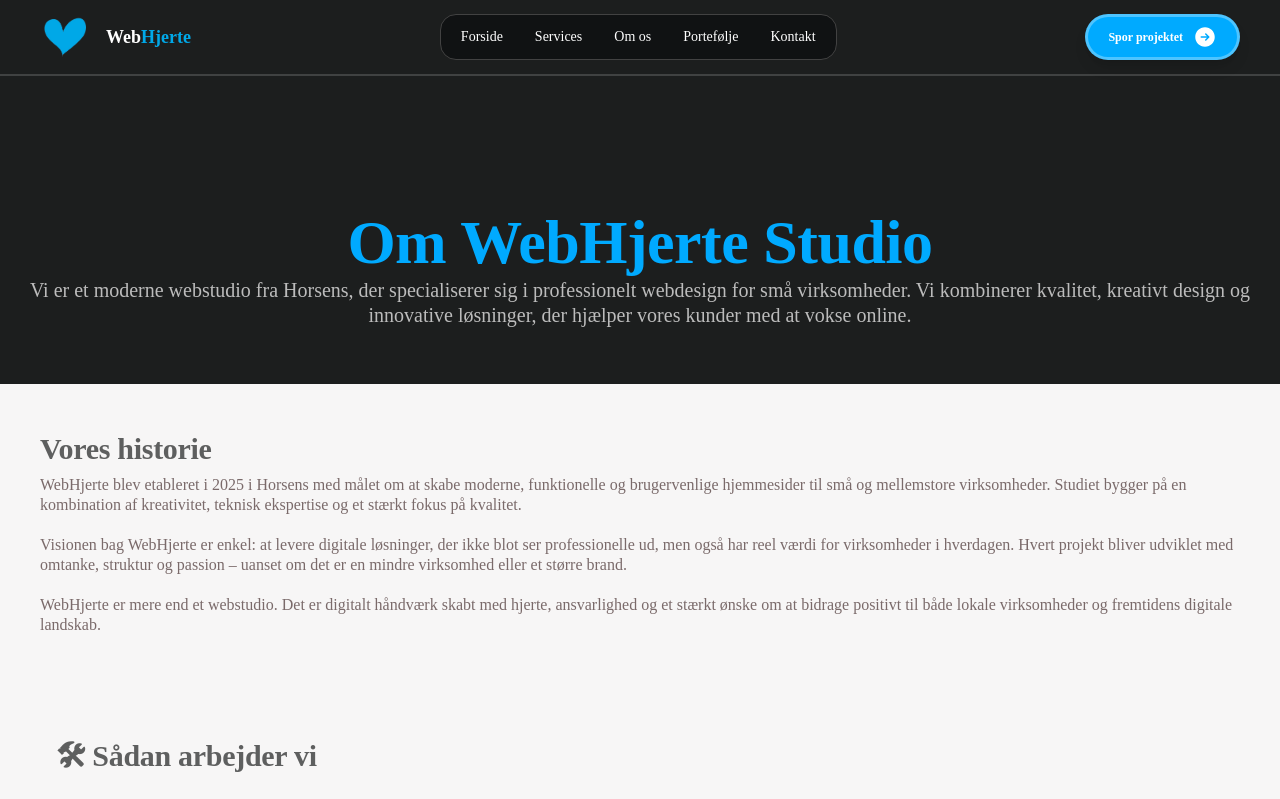
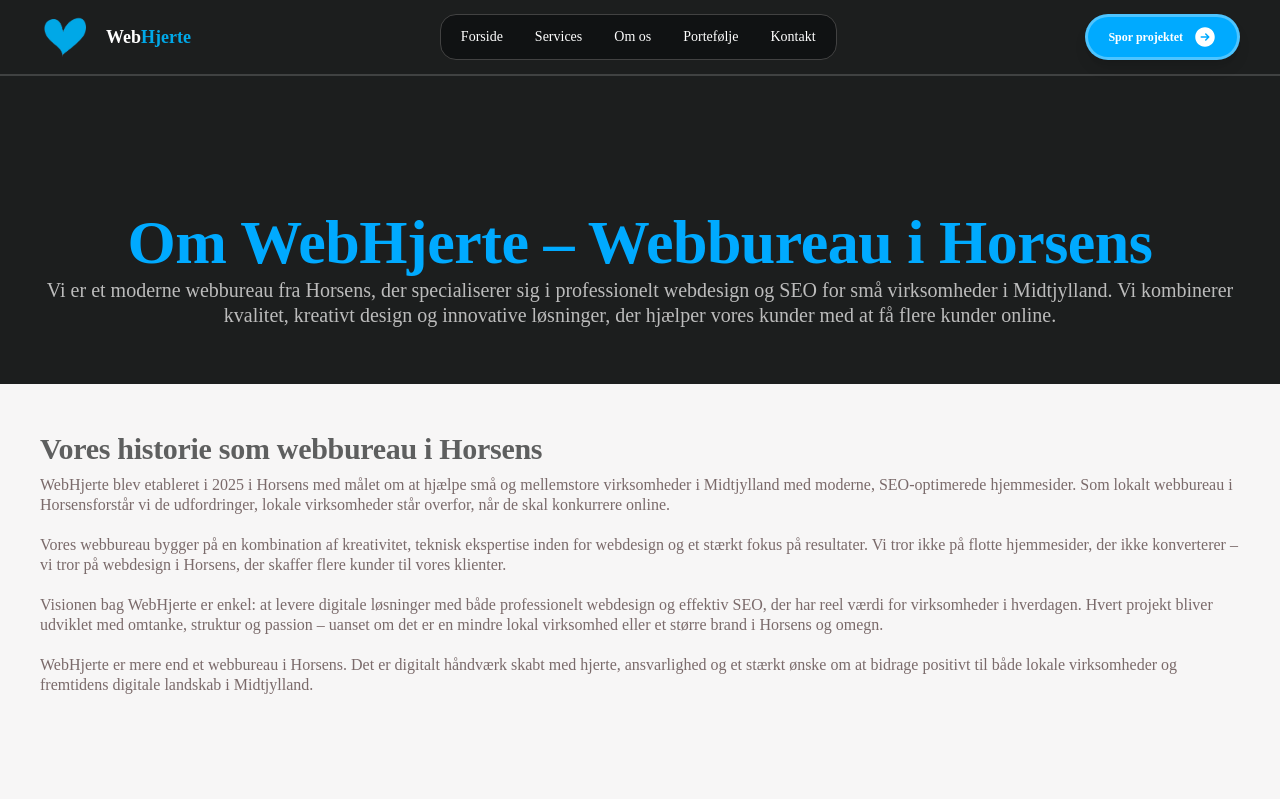
Before and after one commit to Ivan3750/WebHjerte, a Next.js app: page /om-os in a window 1280 px wide. Shown: the top 799 px of the page. Built offline with nearby package versions, Linux system fonts and the light colour scheme; a web font is replaced by a local one.

Commit message:
Update page.jsx

```diff
--- a/src/app/om-os/page.jsx
+++ b/src/app/om-os/page.jsx
@@ -6,67 +6,84 @@ import Transparens from "../../../public/transparens.png";
 import WorkProcess from "../components/WorkProcess";
 import AnimatedInView from "../components/AnimatedInView";
 import Logo from "../../../public/W.png";
+export const metadata = {
+  title: "Om WebHjerte – Webbureau i Horsens | Webdesign & SEO Eksperter",
+  description:
+    "WebHjerte er et lokalt webbureau i Horsens siden 2025. Vi specialiserer os i webdesign, SEO og hjemmesider til små virksomheder i Midtjylland. Læs vores historie.",
+  robots: "index, follow",
 
-export const metadata = {
-  title: "Om WebHjerte – Lokalt Webstudio i Horsens med Fokus på Kvalitet",
-  description:
-    "WebHjerte er et moderne webstudio i Horsens, der hjælper små og mellemstore virksomheder i Danmark med moderne, brugervenlige og mobile hjemmesider – hurtigt og til en fair pris.",
-  keywords:
-    "webstudio Horsens, webdesign Danmark, webudvikling, moderne hjemmesider, lokale virksomheder, webbureau",
-  robots: "index, follow",
+  alternates: {
+    canonical: "https://www.webhjerte.dk/om-os",
+  },
+
   openGraph: {
-    title: "Om WebHjerte – Lokalt Webstudio i Horsens med Fokus på Kvalitet",
+    title: "Om WebHjerte – Webbureau i Horsens | Webdesign & SEO",
     description:
-      "Lær WebHjerte at kende – et digitalt studio dedikeret til kvalitet, gennemsigtighed og bæredygtige webløsninger.",
-    url: "https://webhjerte.dk/om-os",
+      "Lær WebHjerte at kende – et lokalt webbureau i Horsens dedikeret til kvalitet, gennemsigtighed og resultater for små virksomheder.",
+    url: "https://www.webhjerte.dk/om-os",
     image: Logo.src,
     type: "website",
+    locale: "da_DK",
+    siteName: "WebHjerte",
   },
+
   twitter: {
     card: "summary_large_image",
-    title: "Om WebHjerte – Lokalt Webstudio i Horsens",
+    title: "Om WebHjerte – Webbureau i Horsens",
     description:
-      "Et webstudio med fokus på kvalitet, innovation og gennemsigtighed. Lær WebHjerte at kende.",
+      "Et webbureau i Horsens med fokus på webdesign, SEO og resultater for lokale virksomheder.",
     image: Logo.src,
+    creator: "@webhjerte",
   },
 };
 
 const OmOs = () => {
   return (
     <>
-
       <section className="px-4">
         <AnimatedInView as="h1" className="maintitle text-center mt-[75px]">
-          Om WebHjerte Studio
+          Om WebHjerte – Webbureau i Horsens
         </AnimatedInView>
 
         <AnimatedInView as="h2" className="text-center text-lg subtitle">
-          Vi er et moderne webstudio fra Horsens, der specialiserer sig i professionelt webdesign for små virksomheder. Vi kombinerer kvalitet, kreativt design og innovative løsninger, der hjælper vores kunder med at vokse online.
+          Vi er et moderne webbureau fra Horsens, der specialiserer sig i
+          professionelt webdesign og SEO for små virksomheder i Midtjylland.
+          Vi kombinerer kvalitet, kreativt design og innovative løsninger,
+          der hjælper vores kunder med at få flere kunder online.
         </AnimatedInView>
       </section>
 
-       <section className="bg-[#F7F6F6] flex flex-col md:flex-row gap-10 items-center px-4 py-12">
+      <section className="bg-[#F7F6F6] flex flex-col md:flex-row gap-10 items-center px-4 py-12">
         <div className="max-w-[1200px] m-auto">
-          <h2 className="title">Vores historie</h2>
+          <h2 className="title">Vores historie som webbureau i Horsens</h2>
           <p className="text">
-            WebHjerte blev etableret i 2025 i Horsens med målet om at skabe moderne,
-            funktionelle og brugervenlige hjemmesider til små og mellemstore virksomheder.
-            Studiet bygger på en kombination af kreativitet, teknisk ekspertise og et
-            stærkt fokus på kvalitet.
+            WebHjerte blev etableret i 2025 i Horsens med målet om at hjælpe
+            små og mellemstore virksomheder i Midtjylland med moderne,
+            SEO-optimerede hjemmesider. Som lokalt <strong>webbureau i Horsens</strong>
+            forstår vi de udfordringer, lokale virksomheder står overfor, når
+            de skal konkurrere online.
             <br /><br />
-            Visionen bag WebHjerte er enkel: at levere digitale løsninger, der ikke blot
-            ser professionelle ud, men også har reel værdi for virksomheder i hverdagen.
-            Hvert projekt bliver udviklet med omtanke, struktur og passion – uanset om det
-            er en mindre virksomhed eller et større brand.
+            Vores <strong>webbureau</strong> bygger på en kombination af kreativitet,
+            teknisk ekspertise inden for <strong>webdesign</strong> og et stærkt fokus på
+            resultater. Vi tror ikke på flotte hjemmesider, der ikke konverterer –
+            vi tror på <strong>webdesign i Horsens</strong>, der skaffer flere kunder
+            til vores klienter.
             <br /><br />
-            WebHjerte er mere end et webstudio. Det er digitalt håndværk skabt med hjerte,
-            ansvarlighed og et stærkt ønske om at bidrage positivt til både lokale
-            virksomheder og fremtidens digitale landskab.
+            Visionen bag WebHjerte er enkel: at levere digitale løsninger med
+            både professionelt webdesign og effektiv SEO, der har reel værdi for
+            virksomheder i hverdagen. Hvert projekt bliver udviklet med omtanke,
+            struktur og passion – uanset om det er en mindre lokal virksomhed
+            eller et større brand i Horsens og omegn.
+            <br /><br />
+            WebHjerte er mere end et webbureau i Horsens. Det er digitalt håndværk
+            skabt med hjerte, ansvarlighed og et stærkt ønske om at bidrage
+            positivt til både lokale virksomheder og fremtidens digitale landskab
+            i Midtjylland.
           </p>
         </div>
       </section>
 
-       <WorkProcess />
+      <WorkProcess />
 
        <section className="bg-[#F7F6F6] py-12">
         <h2 className="title mb-16">Vores værdier</h2>
```
